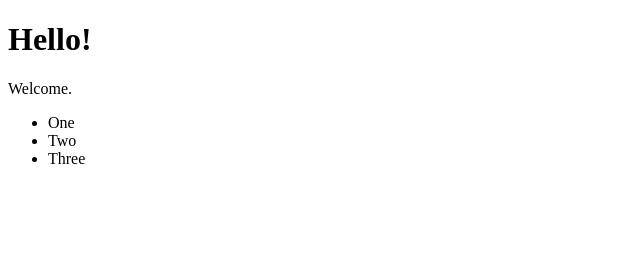
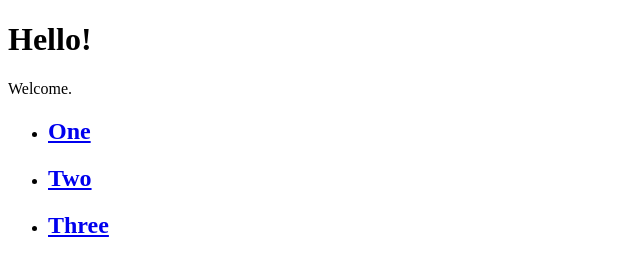
Before and after one commit to pschfr/11ty-test, an Eleventy site: page index.md in a window 1280 px wide. Shown: the whole page, without its empty margins (0-640 px from the left). Built offline with nearby package versions, Linux system fonts and the light colour scheme; Eleventy itself is replaced by a stand-in of ours; files that its build step writes are made by us from their sources.

Commit message:
Added link to posts using fileSlug data

```diff
--- a/_includes/layouts/default.njk
+++ b/_includes/layouts/default.njk
@@ -9,7 +9,11 @@
 		{{ content | safe }}
 		<ul>
 			{%- for post in collections.posts -%}
-	  			<li>{{ post.data.title }}</li>
+	  			<li>
+					<a href="{{ 'posts/' + post.fileSlug | url }}">
+						<h2>{{ post.data.title }}</h2>
+					</a>
+				</li>
 			{%- endfor -%}
 		</ul>
 	</body>
```
